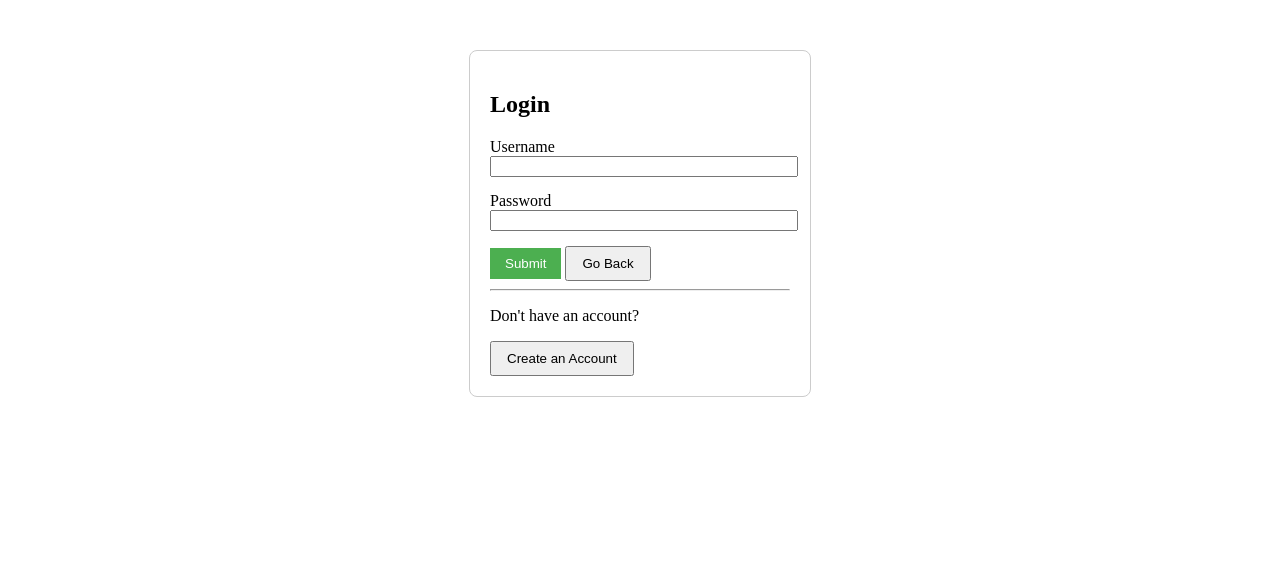
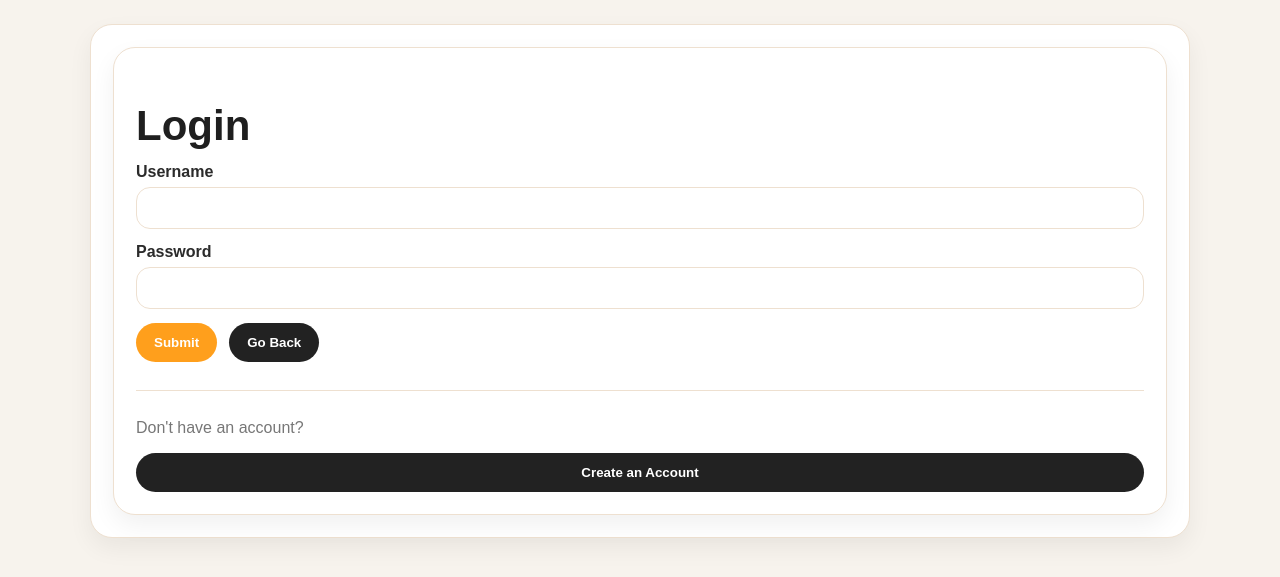
Before and after one commit to Javan27/CSC330-RecipeHub, a Flask app: page /login in a window 1280 px wide. Shown: the top 577 px of the page. Run offline with Flask 3, Linux system fonts and the light colour scheme.

Commit message:
Update login.html

```diff
--- a/templates/login.html
+++ b/templates/login.html
@@ -2,36 +2,54 @@
 <html lang="en">
 <head>
     <meta charset="UTF-8">
+    <link rel="stylesheet" href="{{ url_for('static', filename='style.css') }}">
     <title>Login Page</title>
-    <style>
-        .auth-container { max-width: 300px; margin: 50px auto; padding: 20px; border: 1px solid #ccc; border-radius: 8px; }
-        .form-group { margin-bottom: 15px; }
-        .btn { padding: 8px 15px; cursor: pointer; }
-    </style>
 </head>
-<body>
-    <div class="auth-container">
-        <h2>Login</h2>
-        <form action="/login" method="POST">
+
+<body class="page-body">
+
+    <div class="container form-container">
+
+        <div class="card form-card">
+            <h2 class="form-title">Login</h2>
+
+            <form class="form" action="/login" method="POST">
+
                 <div class="form-group">
-                <label>Username</label><br>
-                <input type="text" name="username" style="width: 100%;" required>
+                    <label class="form-label">Username</label>
+                    <input class="form-input" type="text" name="username" required>
                 </div>
 
                 <div class="form-group">
-                <label>Password</label><br>
-                <input type="password" name="password" style="width: 100%;" required>
+                    <label class="form-label">Password</label>
+                    <input class="form-input" type="password" name="password" required>
                 </div>
 
-            <button type="submit" class="btn" style="background-color: #4CAF50; color: white; border: none;">Submit</button>
-            <button type="button" class="btn" onclick="window.history.back()">Go Back</button>
+                <div class="form-row">
+                    <button class="btn btn-primary" type="submit">
+                        Submit
+                    </button>
+                    <button class="btn btn-secondary" type="button" onclick="window.history.back()">
+                        Go Back
+                    </button>
+                </div>
+
             </form>
 
-        <hr>
-        <p>Don't have an account?</p>
+            <hr class="divider">
+
+            <div class="form-footer">
+                <p class="text-muted">Don't have an account?</p>
+
                 <a href="/create_account">
-            <button type="button" class="btn">Create an Account</button>
+                    <button class="btn btn-secondary" type="button" style="width: 100%;">
+                        Create an Account
+                    </button>
                 </a>
             </div>
+        </div>
+
+    </div>
+
 </body>
 </html>
```
Lines whose indentation alone changed are shown as unchanged.
